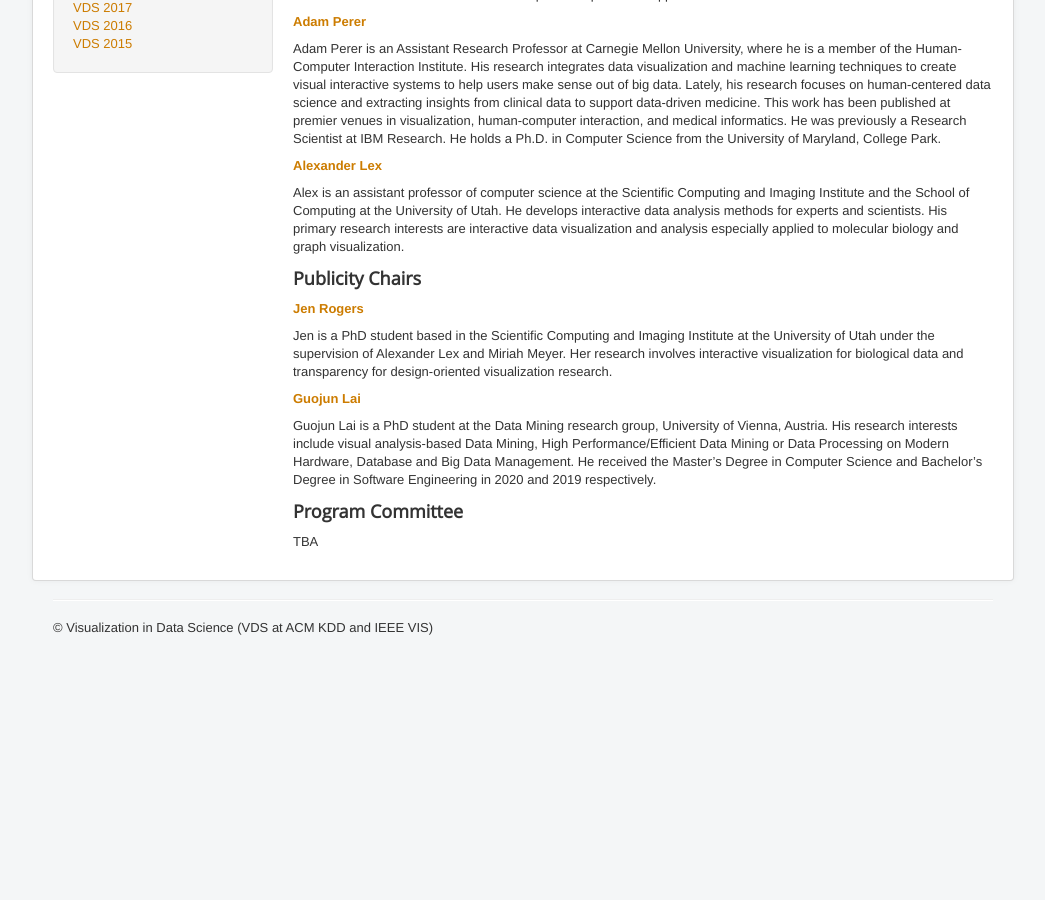
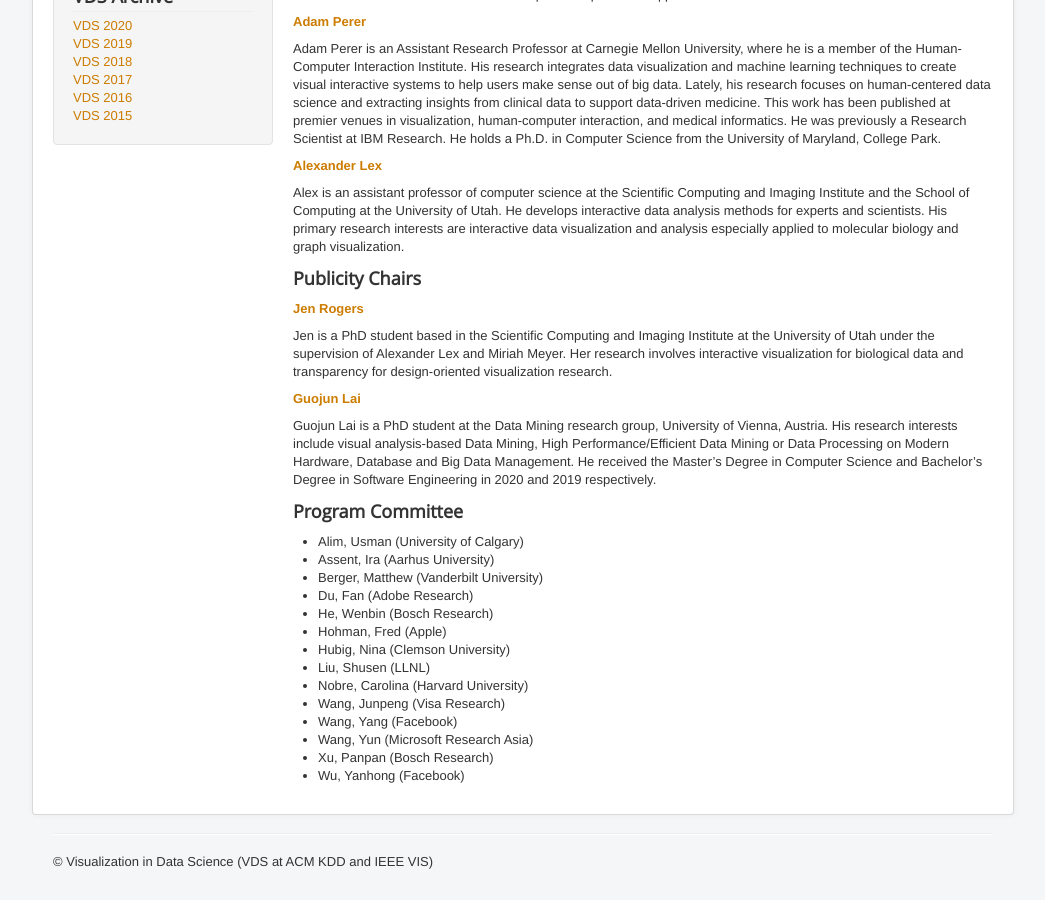
Before and after one commit to visualdatascience/2022, a Jekyll site: the page built from committee.md, in a window 1280 px wide and 900 px high, scrolled down 1006 px. Shown: the whole window, without its empty margins (117-1162 px from the left). Built offline with Jekyll 4.4.1, drawn with Linux system fonts in a browser that asks for light colours; before the commit the page ends 1672 px from its top, so only the background shows below that; some of the changed text lies outside the part shown.

```diff
--- a/_config.yml
+++ b/_config.yml
@@ -5,13 +5,15 @@ description: "Visualization in Data Science (VDS at ACM KDD 2021 and IEEE VIS 20
 baseurl: "/2021"
 url: "http://www.visualdatascience.org/"
 conferenceshort: "VDS 2021"
-conferencedate: "August 14-18th, 2021" #"Mon, Oct. 26, 2020"
+conferencedate: "August 14 (US West) / August 15 (Singapore), 2021" #"Mon, Oct. 26, 2020"
 
 deadline_submission:  "<s>Thur, May 20th, 2021</s><br> Thur, May 27th, 2021"
 deadline_notification: "<s>Thur, June 10th, 2021</s><br> Thur, June 17th, 2021"
-event_date: "August 14-18th, 2021" #"Mon, Oct. 26, 2020"
+event_date: "August 14, 5pm - 8pm (US West) / August 15, 8am - 12pm (Singapore), 2021" #"Mon, Oct. 26, 2020"
 event2_date: "October 24-29th, 2021"
 
+
+August 14, 5pm - 8pm (US West) / August 15, 8am - 12pm (Singapore), 2021: VDS Workshop at ACM KDD
 # Build settings
 markdown: kramdown
 
--- a/committee.md
+++ b/committee.md
@@ -46,7 +46,21 @@ Guojun Lai is a PhD student at the Data Mining research group, University of Vie
 
 ### Program Committee
 
-TBA
+- Alim, Usman (University of Calgary)
+- Assent, Ira (Aarhus University)
+- Berger, Matthew (Vanderbilt University)
+- Du, Fan (Adobe Research)
+- He, Wenbin (Bosch Research)
+- Hohman, Fred (Apple)
+- Hubig, Nina (Clemson University)
+- Liu, Shusen (LLNL)
+- Nobre, Carolina (Harvard University)
+- Wang, Junpeng (Visa Research)
+- Wang, Yang (Facebook)
+- Wang, Yun (Microsoft Research Asia)
+- Xu, Panpan (Bosch Research)
+- Wu, Yanhong (Facebook)
+
 
 <!-- - Alim, Usman (University of Calgary)
 - Nobre, Carolina (University of Utah)
```
Also changed, not shown: cfp.md (+2 -1 lines).
